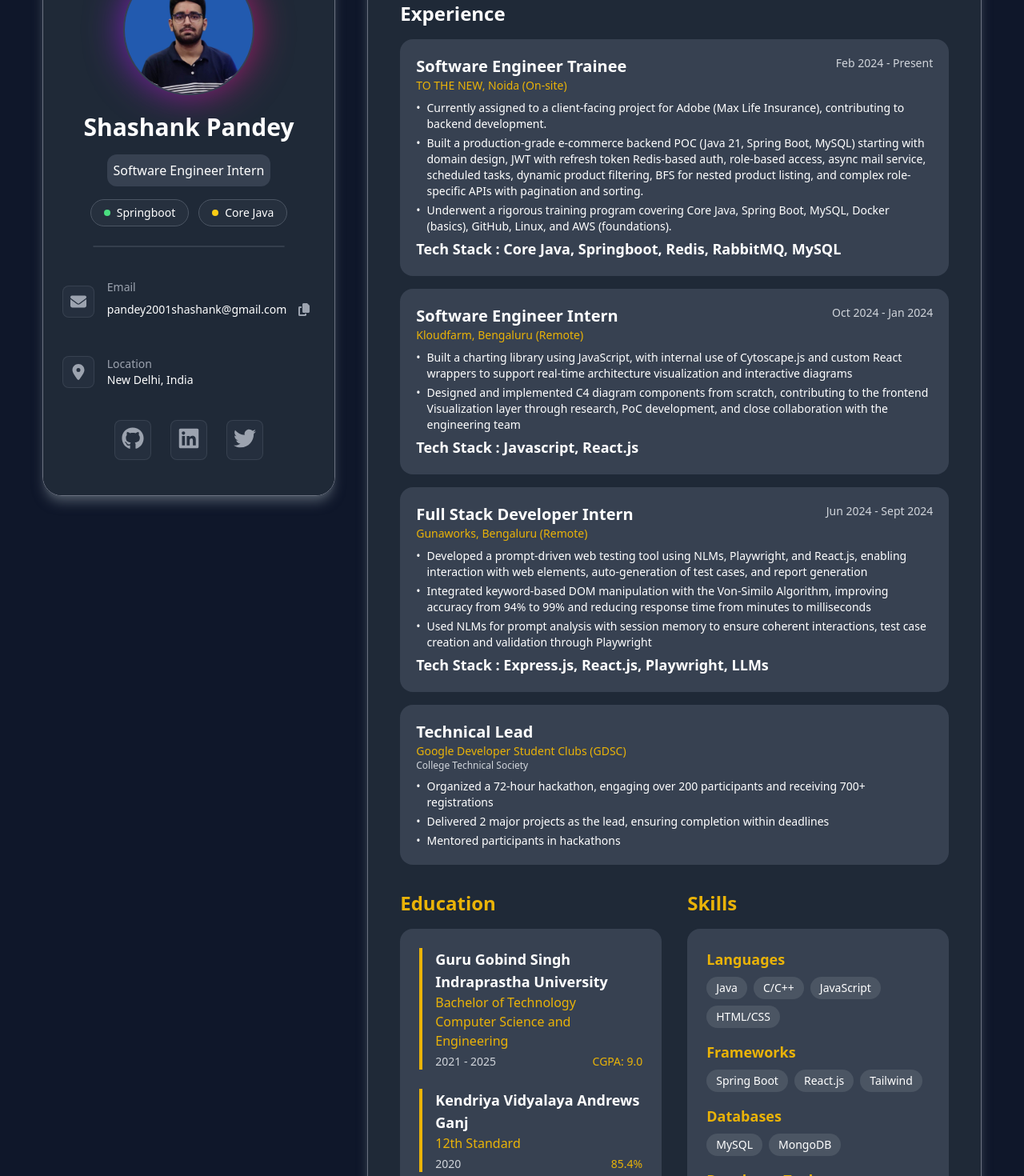
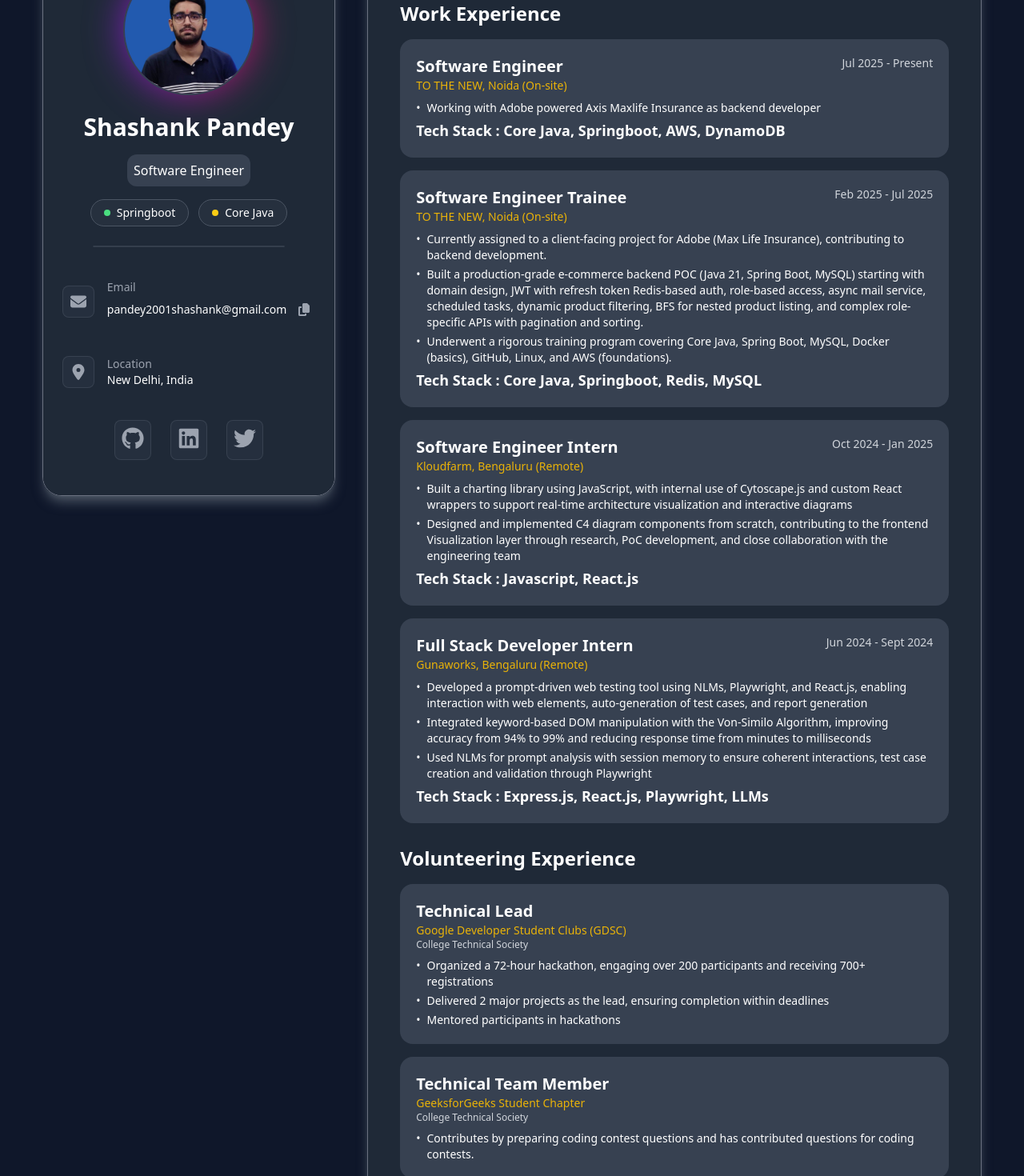
Before and after one commit to shashankp10/Portfolio, a React (Vite) app: page /resume in a window 1280 px wide. Shown: the part 140-1610 px from the top of the page at 80% size. Built offline with nearby package versions, Linux system fonts and the light colour scheme.

Commit message:
update info

```diff
--- a/src/Components/About.jsx
+++ b/src/Components/About.jsx
@@ -52,6 +52,9 @@ export default function About() {
                             </li>
                             <li className='list-disc ml-4'>
                                 <span><strong>Database</strong>: MySQL, MongoDB</span>
+                            </li>
+                            <li className='list-disc ml-4'>
+                                <span><strong>Others</strong>: AWS, Postman</span>
                             </li>
                         </ul>
                     </div>
--- a/src/Components/Resume.jsx
+++ b/src/Components/Resume.jsx
@@ -22,12 +22,26 @@ export default function Resume() {
             </div>
 
             <section className="mb-8">
-                <h2 className="font-bold text-2xl mb-4">Experience</h2>
+                <h2 className="font-bold text-2xl mb-4">Work Experience</h2>
                 <div className="flex flex-col space-y-4">
-                <div className="w-full bg-gray-700 p-5 rounded-2xl">
+                     <div className="w-full bg-gray-700 p-5 rounded-2xl">
+                        <div className="flex justify-between items-start">
+                            <h3 className="text-xl font-semibold">Software Engineer</h3>
+                            <p className="text-sm text-gray-300">Jul 2025 - Present</p>
+                        </div>
+                        <p className="text-sm text-yellow-500">TO THE NEW, Noida (On-site)</p>
+                        <ul className="pt-2 text-sm space-y-1">
+                            <li className="flex">
+                                <span className="mr-2">•</span>
+                                <span>Working with Adobe powered Axis Maxlife Insurance as backend developer</span>
+                            </li>
+                            <p className='font-bold text-lg'>Tech Stack : Core Java, Springboot, AWS, DynamoDB</p>
+                        </ul>
+                    </div>
+                    <div className="w-full bg-gray-700 p-5 rounded-2xl">
                         <div className="flex justify-between items-start">
                             <h3 className="text-xl font-semibold">Software Engineer Trainee</h3>
-                            <p className="text-sm text-gray-300">Feb 2024 - Present</p>
+                            <p className="text-sm text-gray-300">Feb 2025 - Jul 2025</p>
                         </div>
                         <p className="text-sm text-yellow-500">TO THE NEW, Noida (On-site)</p>
                         <ul className="pt-2 text-sm space-y-1">
@@ -43,14 +57,14 @@ export default function Resume() {
                                 <span className="mr-2">•</span>
                                 <span>Underwent a rigorous training program covering Core Java, Spring Boot, MySQL, Docker (basics), GitHub, Linux, and AWS (foundations).</span>
                             </li>
-                            <p className='font-bold text-lg'>Tech Stack : Core Java, Springboot, Redis, RabbitMQ, MySQL</p>
+                            <p className='font-bold text-lg'>Tech Stack : Core Java, Springboot, Redis, MySQL</p>
                         </ul>
                     </div>
 
                     <div className="w-full bg-gray-700 p-5 rounded-2xl">
                         <div className="flex justify-between items-start">
                             <h3 className="text-xl font-semibold">Software Engineer Intern</h3>
-                            <p className="text-sm text-gray-300">Oct 2024 - Jan 2024</p>
+                            <p className="text-sm text-gray-300">Oct 2024 - Jan 2025</p>
                         </div>
                         <p className="text-sm text-yellow-500">Kloudfarm, Bengaluru (Remote)</p>
                         <ul className="pt-2 text-sm space-y-1">
@@ -91,6 +105,10 @@ export default function Resume() {
                         </ul>
                     </div>
 
+
+                </div>
+                <h2 className="font-bold text-2xl pt-7 mb-4">Volunteering Experience</h2>
+                 <div className="flex flex-col space-y-4">
                     <div className="w-full bg-gray-700 p-5 rounded-2xl">
                         <div className="flex justify-between items-start">
                             <h3 className="text-xl font-semibold">Technical Lead</h3>
@@ -109,6 +127,19 @@ export default function Resume() {
                             <li className="flex">
                                 <span className="mr-2">•</span>
                                 <span>Mentored participants in hackathons</span>
+                            </li>
+                        </ul>
+                    </div>
+                    <div className="w-full bg-gray-700 p-5 rounded-2xl">
+                        <div className="flex justify-between items-start">
+                            <h3 className="text-xl font-semibold">Technical Team Member</h3>
+                        </div>
+                        <p className="text-sm text-yellow-500">GeeksforGeeks Student Chapter</p>
+                        <p className="text-xs text-gray-300">College Technical Society</p>
+                        <ul className="pt-2 text-sm space-y-1">
+                            <li className="flex">
+                                <span className="mr-2">•</span>
+                                <span>Contributes by preparing coding contest questions and has contributed questions for coding contests.</span>
                             </li>
                         </ul>
                     </div>
@@ -166,7 +197,7 @@ export default function Resume() {
                             </div>
 
                             <div className="skill-group">
-                                <h3 className='text-lg font-bold text-yellow-500 mb-2'>Frameworks</h3>
+                                <h3 className='text-lg font-bold text-yellow-500 mb-2'>Framework & Libraries</h3>
                                 <div className="flex flex-wrap gap-2">
                                     {['Spring Boot', 'React.js','Tailwind'].map(skill => (
                                         <span key={skill} className="px-3 py-1 bg-gray-600 rounded-full text-sm">
--- a/src/Components/Sidebar.jsx
+++ b/src/Components/Sidebar.jsx
@@ -21,7 +21,7 @@ export default function Sidebar() {
           <div className="flex flex-col justify-center items-center md:justify-center">
             <h2 className="pt-2 font-extrabold text-3xl font-dmserif text-center">Shashank Pandey</h2>
             <p className="bg-gray-700 text-center text-white mt-4 p-2 rounded-xl w-fit mx-auto">
-              Software Engineer Intern
+              Software Engineer
             </p>
             <div className="flex gap-3 mt-4">
               <div className="flex items-center gap-2 bg-gray-700/30 px-4 py-1.5 rounded-full border border-gray-600">
```
